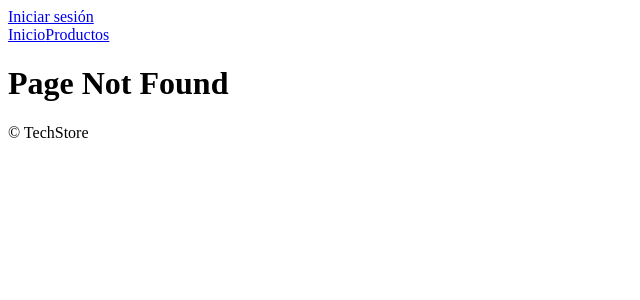
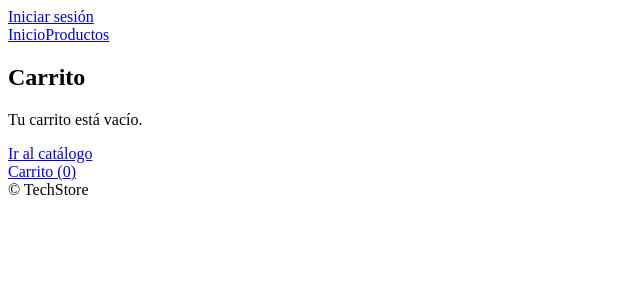
Before and after one commit to mikelodeonn/tech-store-pro, a React (Vite) app: page /carrito in a window 1280 px wide. Before the commit this address had no page. Shown: the top 300 px of the page, without its empty margins (0-640 px from the left). Built offline with nearby package versions, Linux system fonts and the light colour scheme.

Commit message:
feature: logica del carrito

```diff
--- a/src/components/ProductCard.jsx
+++ b/src/components/ProductCard.jsx
@@ -1,6 +1,9 @@
 import { Link } from "react-router-dom";
+import { useCart } from "../context/CartContext";
+export default function ProductCard({ product }) {
 
-export default function ProductCard({ product }) {
+
+  const { addItem } = useCart();
   return (
     <article className="product-card">
       <img src={product.thumbnail} alt={product.title} />
@@ -8,6 +11,7 @@ export default function ProductCard({ product }) {
       <p className="price">${product.price}</p>
       <p className="rating">★ {product.rating}</p>
       <Link to={`/productos/${product.id}`}>Ver detalle</Link>
+      <button onClick={() => addItem(product)}>Agregar al carrito</button>
     </article>
   );
 }
--- /dev/null
+++ b/src/context/CartContext.jsx
@@ -0,0 +1,79 @@
+import { createContext, useContext, useEffect, useReducer } from "react";
+
+const STORAGE_KEY = "cart";
+const CartContext = createContext(null);
+
+function loadCart() {
+  try {
+    const data = JSON.parse(localStorage.getItem(STORAGE_KEY));
+    return Array.isArray(data) ? data : [];
+  } catch {
+    return [];
+  }
+}
+
+function cartReducer(items, action) {
+  switch (action.type) {
+    case "ADD": {
+      const p = action.product;
+      const existing = items.find((i) => i.id === p.id);
+      if (existing) {
+        return items.map((i) =>
+          i.id === p.id ? { ...i, quantity: i.quantity + 1 } : i
+        );
+      }
+      return [
+        ...items,
+        { id: p.id, title: p.title, price: p.price, thumbnail: p.thumbnail, quantity: 1 },
+      ];
+    }
+    case "INCREASE":
+      return items.map((i) =>
+        i.id === action.id ? { ...i, quantity: i.quantity + 1 } : i
+      );
+    case "DECREASE":
+      return items.map((i) =>
+        i.id === action.id && i.quantity > 1 ? { ...i, quantity: i.quantity - 1 } : i
+      );
+    case "REMOVE":
+      return items.filter((i) => i.id !== action.id);
+    case "CLEAR":
+      return [];
+    default:
+      return items;
+  }
+}
+
+export function CartProvider({ children }) {
+  const [items, dispatch] = useReducer(cartReducer, [], loadCart);
+
+  useEffect(() => {
+    try {
+      localStorage.setItem(STORAGE_KEY, JSON.stringify(items));
+    } catch {
+      // almacenamiento lleno o bloqueado: el carrito sigue funcionando en memoria
+    }
+  }, [items]);
+
+  const totalItems = items.reduce((sum, i) => sum + i.quantity, 0);
+  const total = items.reduce((sum, i) => sum + i.price * i.quantity, 0);
+
+  const value = {
+    items,
+    totalItems,
+    total,
+    addItem: (product) => dispatch({ type: "ADD", product }),
+    increase: (id) => dispatch({ type: "INCREASE", id }),
+    decrease: (id) => dispatch({ type: "DECREASE", id }),
+    removeItem: (id) => dispatch({ type: "REMOVE", id }),
+    clearCart: () => dispatch({ type: "CLEAR" }),
+  };
+
+  return <CartContext.Provider value={value}>{children}</CartContext.Provider>;
+}
+
+export function useCart() {
+  const ctx = useContext(CartContext);
+  if (!ctx) throw new Error("useCart debe usarse dentro de CartProvider");
+  return ctx;
+}
--- a/src/layouts/MainLayout.jsx
+++ b/src/layouts/MainLayout.jsx
@@ -1,8 +1,10 @@
 import { Outlet, NavLink } from "react-router-dom";
 import { useAuth } from "../context/AuthContext";
+import { useCart } from "../context/CartContext";
 
 export default function MainLayout() {
   const { isAuthenticated, logout } = useAuth();
+  const { totalItems } = useCart();
   return (
     <>
       {isAuthenticated ? (
@@ -22,6 +24,7 @@ export default function MainLayout() {
       <main>
         <Outlet />
       </main>
+      <NavLink to="/carrito">Carrito ({totalItems})</NavLink>
       <footer>© TechStore</footer>
     </>
   );
--- /dev/null
+++ b/src/pages/Cart.jsx
@@ -0,0 +1,51 @@
+import { Link } from "react-router-dom";
+import { useCart } from "../context/CartContext";
+import { formatPrice } from "../utils/format";
+
+export default function Cart() {
+  const { items, total, totalItems, increase, decrease, removeItem, clearCart } = useCart();
+
+  if (items.length === 0) {
+    return (
+      <section>
+        <h1>Carrito</h1>
+        <p>Tu carrito está vacío.</p>
+        <Link to="/productos">Ir al catálogo</Link>
+      </section>
+    );
+  }
+
+  return (
+    <section>
+      <h1>Carrito ({totalItems})</h1>
+
+      <ul className="cart-list">
+        {items.map((item) => (
+          <li key={item.id} className="cart-item">
+            <img src={item.thumbnail} alt={item.title} width="64" />
+            <div>
+              <Link to={`/productos/${item.id}`}>{item.title}</Link>
+              <p>{formatPrice(item.price)} c/u</p>
+            </div>
+
+            <div className="quantity">
+              <button onClick={() => decrease(item.id)} disabled={item.quantity === 1} aria-label="Disminuir">
+                −
+              </button>
+              <span>{item.quantity}</span>
+              <button onClick={() => increase(item.id)} aria-label="Aumentar">
+                +
+              </button>
+            </div>
+
+            <p><strong>{formatPrice(item.price * item.quantity)}</strong></p>
+            <button onClick={() => removeItem(item.id)}>Eliminar</button>
+          </li>
+        ))}
+      </ul>
+
+      <p className="cart-total">Total: <strong>{formatPrice(total)}</strong></p>
+      <button onClick={clearCart}>Vaciar carrito</button>
+    </section>
+  );
+}
--- a/src/pages/ProductDetail.jsx
+++ b/src/pages/ProductDetail.jsx
@@ -1,12 +1,14 @@
 import { useEffect, useState } from "react";
 import { useParams, Link } from "react-router-dom";
 import { getProductById } from "../services/productService";
+import { useCart } from "../context/CartContext";
 
 export default function ProductDetail() {
   const { id } = useParams();
   const [product, setProduct] = useState(null);
   const [loading, setLoading] = useState(true);
   const [error, setError] = useState(null);
+  const { addItem } = useCart();
 
   useEffect(() => {
     setLoading(true);
@@ -33,6 +35,7 @@ export default function ProductDetail() {
           <p>{product.description}</p>
         </div>
       </div>
+      <button onClick={() => addItem(product)}>Agregar al carrito</button>
     </section>
   );
 }
--- a/src/routes/router.jsx
+++ b/src/routes/router.jsx
@@ -6,6 +6,7 @@ import NotFound from "../pages/NotFound";
 import Home from "../pages/Home";
 import Login from "../pages/Login";
 import Account from "../pages/Account";
+import Cart from "../pages/Cart";
 import ProtectedRoute from "../components/ProtectedRoute";
 
 export const router = createBrowserRouter([
@@ -22,6 +23,7 @@ export const router = createBrowserRouter([
       { path: "productos", element: <Products /> },
       { path: "productos/:id", element: <ProductDetail /> },
       { path: "*", element: <NotFound /> },
+      {path: "carrito", element: <Cart />},
     ],
   },
 ]);
--- /dev/null
+++ b/src/utils/format.js
@@ -0,0 +1,6 @@
+export function formatPrice(value) {
+  return new Intl.NumberFormat("en-US", {
+    style: "currency",
+    currency: "USD",
+  }).format(value);
+}
```
Also changed, not shown: src/index.css (+9 -0 lines), src/main.jsx (+5 -2 lines).
